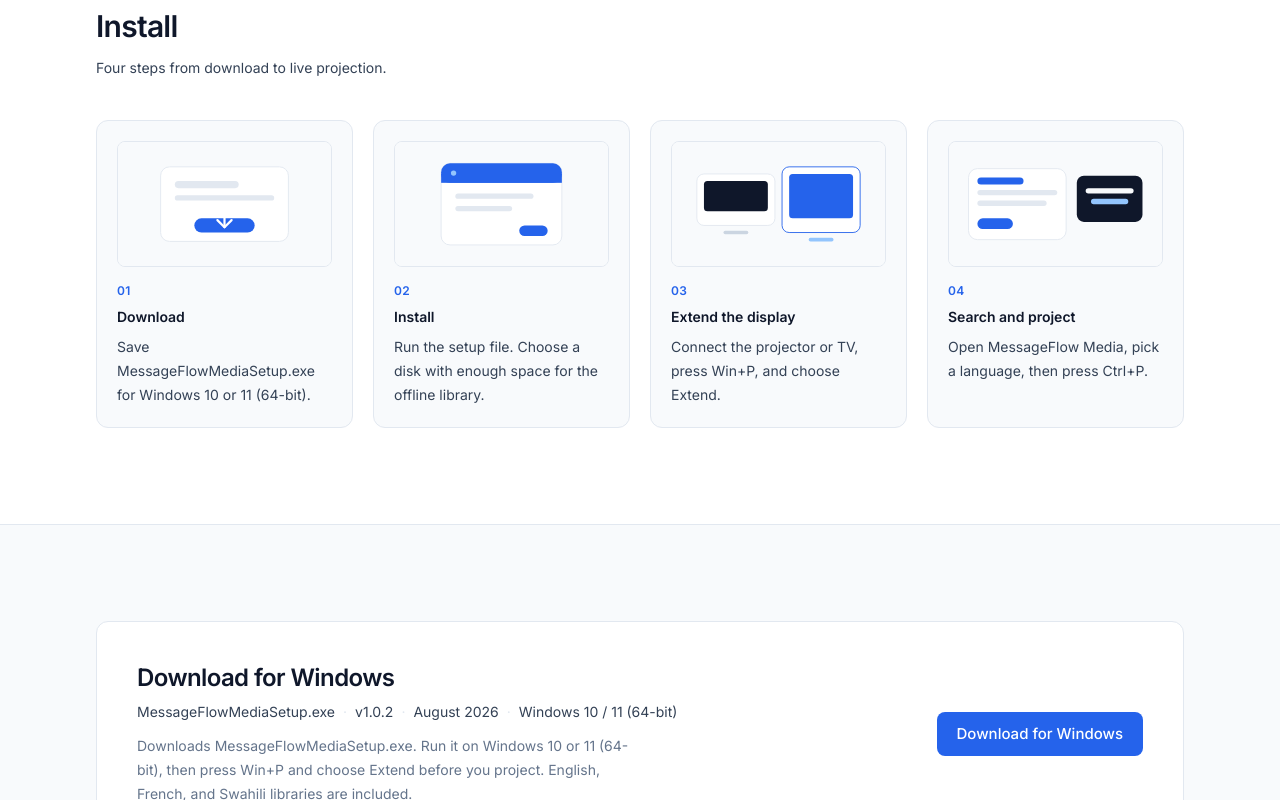
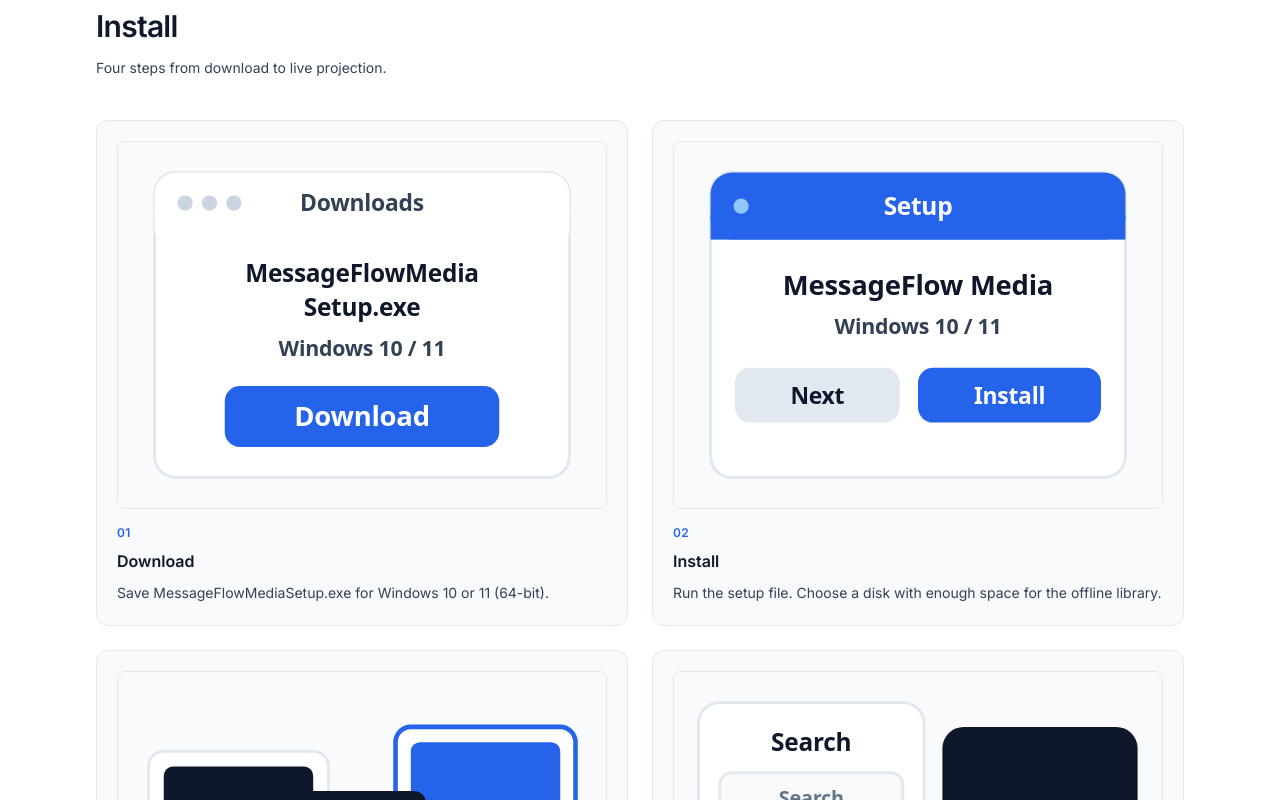
Before and after one commit to josuekb09/messageflow-media, a Next.js app in the folder website/: page / in a window 1280 px wide. Shown: the part 3780-4580 px from the top of the page. Built offline with nearby package versions, Linux system fonts and the light colour scheme; no server answers.

Commit message:
Replace abstract install wireframes with large labeled guides.
Co-authored-by: Cursor <cursoragent@cursor.com>

```diff
--- a/website/components/how-it-works.tsx
+++ b/website/components/how-it-works.tsx
@@ -4,6 +4,18 @@ import type { ReactNode } from "react";
 import { useI18n } from "@/components/language-provider";
 
 const icons = [DownloadGuide, InstallGuide, ExtendGuide, ProjectGuide] as const;
+
+type GuideLabels = {
+  primary: string;
+  secondary: string;
+  action: string;
+  badge: string;
+};
+
+type GuideProps = {
+  title: string;
+  labels: GuideLabels;
+};
 
 export function HowItWorks() {
   const { t } = useI18n();
@@ -17,7 +29,7 @@ export function HowItWorks() {
         <p className="mt-3 max-w-2xl text-sm leading-6 text-ink-secondary">
           {t.install.lead}
         </p>
-        <ol className="mt-10 grid gap-5 sm:grid-cols-2 lg:grid-cols-4">
+        <ol className="mt-10 grid gap-6 sm:grid-cols-2">
           {t.install.steps.map((step, index) => {
             const Icon = icons[index] ?? DownloadGuide;
             return (
@@ -26,12 +38,14 @@ export function HowItWorks() {
                 className="rounded-xl border border-line bg-page p-5"
               >
                 <div className="overflow-hidden rounded-lg border border-line bg-white">
-                  <Icon />
+                  <Icon title={step.title} labels={step.labels} />
                 </div>
                 <p className="mt-4 text-xs font-semibold tracking-wide text-brand">
                   {step.n}
                 </p>
-                <p className="mt-2 text-sm font-semibold text-ink">{step.title}</p>
+                <p className="mt-2 text-base font-semibold text-ink">
+                  {step.title}
+                </p>
                 <p className="mt-2 text-sm leading-6 text-ink-secondary">
                   {step.body}
                 </p>
@@ -44,73 +58,342 @@ export function HowItWorks() {
   );
 }
 
-function GuideFrame({ children }: { children: ReactNode }) {
+function GuideFrame({
+  title,
+  children,
+}: {
+  title: string;
+  children: ReactNode;
+}) {
   return (
-    <svg viewBox="0 0 240 140" className="h-auto w-full" aria-hidden="true">
-      <rect width="240" height="140" fill="#F8FAFC" />
-      {children}
+    <svg
+      viewBox="0 0 320 240"
+      className="h-auto w-full min-h-[200px] sm:min-h-[220px]"
+      role="img"
+      aria-label={title}
+    >
+      <rect width="320" height="240" fill="#F8FAFC" />
+      <g
+        fontFamily="ui-sans-serif, system-ui, Segoe UI, sans-serif"
+        letterSpacing="-0.01em"
+      >
+        {children}
+      </g>
     </svg>
   );
 }
 
-function DownloadGuide() {
+function DownloadGuide({ title, labels }: GuideProps) {
   return (
-    <GuideFrame>
-      <rect x="48" y="28" width="144" height="84" rx="10" fill="#fff" stroke="#E2E8F0" />
-      <rect x="64" y="44" width="72" height="8" rx="4" fill="#E2E8F0" />
-      <rect x="64" y="60" width="112" height="6" rx="3" fill="#E2E8F0" />
-      <rect x="86" y="86" width="68" height="16" rx="8" fill="#2563EB" />
-      <path d="M120 74v22" stroke="#fff" strokeWidth="2.5" strokeLinecap="round" />
-      <path
-        d="M112 88l8 8 8-8"
-        fill="none"
-        stroke="#fff"
-        strokeWidth="2.5"
-        strokeLinecap="round"
-        strokeLinejoin="round"
+    <GuideFrame title={title}>
+      <rect
+        x="24"
+        y="20"
+        width="272"
+        height="200"
+        rx="14"
+        fill="#fff"
+        stroke="#E2E8F0"
+        strokeWidth="2"
       />
+      <rect x="24" y="20" width="272" height="40" rx="14" fill="#fff" />
+      <rect x="24" y="44" width="272" height="16" fill="#fff" />
+      <circle cx="44" cy="40" r="5" fill="#CBD5E1" />
+      <circle cx="60" cy="40" r="5" fill="#CBD5E1" />
+      <circle cx="76" cy="40" r="5" fill="#CBD5E1" />
+      <text
+        x="160"
+        y="45"
+        textAnchor="middle"
+        fontSize="15"
+        fontWeight="700"
+        fill="#334155"
+      >
+        {labels.badge}
+      </text>
+      <text
+        x="160"
+        y="92"
+        textAnchor="middle"
+        fontSize="16"
+        fontWeight="700"
+        fill="#0F172A"
+      >
+        MessageFlowMedia
+      </text>
+      <text
+        x="160"
+        y="114"
+        textAnchor="middle"
+        fontSize="16"
+        fontWeight="700"
+        fill="#0F172A"
+      >
+        Setup.exe
+      </text>
+      <text
+        x="160"
+        y="140"
+        textAnchor="middle"
+        fontSize="14"
+        fontWeight="600"
+        fill="#334155"
+      >
+        {labels.secondary}
+      </text>
+      <rect x="70" y="160" width="180" height="40" rx="10" fill="#2563EB" />
+      <text
+        x="160"
+        y="186"
+        textAnchor="middle"
+        fontSize="18"
+        fontWeight="700"
+        fill="#fff"
+      >
+        {labels.action}
+      </text>
     </GuideFrame>
   );
 }
 
-function InstallGuide() {
+function InstallGuide({ title, labels }: GuideProps) {
   return (
-    <GuideFrame>
-      <rect x="52" y="24" width="136" height="92" rx="10" fill="#fff" stroke="#E2E8F0" />
-      <rect x="52" y="24" width="136" height="22" rx="10" fill="#2563EB" />
-      <rect x="52" y="36" width="136" height="10" fill="#2563EB" />
-      <circle cx="66" cy="35" r="3" fill="#93C5FD" />
-      <rect x="68" y="58" width="88" height="6" rx="3" fill="#E2E8F0" />
-      <rect x="68" y="72" width="64" height="6" rx="3" fill="#E2E8F0" />
-      <rect x="140" y="94" width="32" height="12" rx="6" fill="#2563EB" />
+    <GuideFrame title={title}>
+      <rect
+        x="24"
+        y="20"
+        width="272"
+        height="200"
+        rx="14"
+        fill="#fff"
+        stroke="#E2E8F0"
+        strokeWidth="2"
+      />
+      <rect x="24" y="20" width="272" height="44" rx="14" fill="#2563EB" />
+      <rect x="24" y="48" width="272" height="16" fill="#2563EB" />
+      <circle cx="44" cy="42" r="5" fill="#93C5FD" />
+      <text
+        x="160"
+        y="48"
+        textAnchor="middle"
+        fontSize="16"
+        fontWeight="700"
+        fill="#fff"
+      >
+        {labels.secondary}
+      </text>
+      <text
+        x="160"
+        y="100"
+        textAnchor="middle"
+        fontSize="18"
+        fontWeight="700"
+        fill="#0F172A"
+      >
+        {labels.primary}
+      </text>
+      <text
+        x="160"
+        y="126"
+        textAnchor="middle"
+        fontSize="14"
+        fontWeight="600"
+        fill="#334155"
+      >
+        Windows 10 / 11
+      </text>
+      <rect x="40" y="148" width="108" height="36" rx="10" fill="#E2E8F0" />
+      <text
+        x="94"
+        y="172"
+        textAnchor="middle"
+        fontSize="15"
+        fontWeight="700"
+        fill="#0F172A"
+      >
+        {labels.badge}
+      </text>
+      <rect x="160" y="148" width="120" height="36" rx="10" fill="#2563EB" />
+      <text
+        x="220"
+        y="172"
+        textAnchor="middle"
+        fontSize="15"
+        fontWeight="700"
+        fill="#fff"
+      >
+        {labels.action}
+      </text>
     </GuideFrame>
   );
 }
 
-function ExtendGuide() {
+function ExtendGuide({ title, labels }: GuideProps) {
   return (
-    <GuideFrame>
-      <rect x="28" y="36" width="88" height="58" rx="8" fill="#fff" stroke="#E2E8F0" />
-      <rect x="36" y="44" width="72" height="34" rx="4" fill="#0F172A" />
-      <rect x="124" y="28" width="88" height="74" rx="8" fill="#fff" stroke="#2563EB" />
-      <rect x="132" y="36" width="72" height="50" rx="4" fill="#2563EB" />
-      <rect x="58" y="100" width="28" height="4" rx="2" fill="#CBD5E1" />
-      <rect x="154" y="108" width="28" height="4" rx="2" fill="#93C5FD" />
+    <GuideFrame title={title}>
+      <rect
+        x="20"
+        y="52"
+        width="118"
+        height="78"
+        rx="10"
+        fill="#fff"
+        stroke="#E2E8F0"
+        strokeWidth="2"
+      />
+      <rect x="30" y="62" width="98" height="50" rx="6" fill="#0F172A" />
+      <rect x="58" y="130" width="42" height="8" rx="2" fill="#CBD5E1" />
+      <text
+        x="79"
+        y="164"
+        textAnchor="middle"
+        fontSize="16"
+        fontWeight="700"
+        fill="#0F172A"
+      >
+        {labels.primary}
+      </text>
+      <rect
+        x="182"
+        y="36"
+        width="118"
+        height="94"
+        rx="10"
+        fill="#fff"
+        stroke="#2563EB"
+        strokeWidth="3"
+      />
+      <rect x="192" y="46" width="98" height="66" rx="6" fill="#2563EB" />
+      <rect x="220" y="130" width="42" height="8" rx="2" fill="#93C5FD" />
+      <text
+        x="241"
+        y="164"
+        textAnchor="middle"
+        fontSize="16"
+        fontWeight="700"
+        fill="#0F172A"
+      >
+        {labels.secondary}
+      </text>
+      <rect x="118" y="78" width="84" height="28" rx="8" fill="#0F172A" />
+      <text
+        x="160"
+        y="97"
+        textAnchor="middle"
+        fontSize="14"
+        fontWeight="700"
+        fill="#fff"
+      >
+        {labels.badge}
+      </text>
+      <rect x="94" y="184" width="132" height="36" rx="10" fill="#2563EB" />
+      <text
+        x="160"
+        y="208"
+        textAnchor="middle"
+        fontSize="18"
+        fontWeight="700"
+        fill="#fff"
+      >
+        {labels.action}
+      </text>
     </GuideFrame>
   );
 }
 
-function ProjectGuide() {
+function ProjectGuide({ title, labels }: GuideProps) {
   return (
-    <GuideFrame>
-      <rect x="22" y="30" width="110" height="80" rx="10" fill="#fff" stroke="#E2E8F0" />
-      <rect x="32" y="40" width="52" height="8" rx="4" fill="#2563EB" />
-      <rect x="32" y="54" width="90" height="6" rx="3" fill="#E2E8F0" />
-      <rect x="32" y="66" width="78" height="6" rx="3" fill="#E2E8F0" />
-      <rect x="32" y="86" width="40" height="12" rx="6" fill="#2563EB" />
-      <rect x="144" y="38" width="74" height="52" rx="8" fill="#0F172A" />
-      <rect x="154" y="52" width="54" height="6" rx="3" fill="#F8FAFC" />
-      <rect x="160" y="64" width="42" height="6" rx="3" fill="#93C5FD" />
+    <GuideFrame title={title}>
+      <rect
+        x="16"
+        y="20"
+        width="148"
+        height="200"
+        rx="14"
+        fill="#fff"
+        stroke="#E2E8F0"
+        strokeWidth="2"
+      />
+      <text
+        x="90"
+        y="52"
+        textAnchor="middle"
+        fontSize="16"
+        fontWeight="700"
+        fill="#0F172A"
+      >
+        {labels.primary}
+      </text>
+      <rect
+        x="30"
+        y="66"
+        width="120"
+        height="32"
+        rx="8"
+        fill="#F8FAFC"
+        stroke="#E2E8F0"
+        strokeWidth="2"
+      />
+      <text
+        x="90"
+        y="87"
+        textAnchor="middle"
+        fontSize="13"
+        fontWeight="600"
+        fill="#64748B"
+      >
+        {labels.primary}
+      </text>
+      <rect x="30" y="112" width="120" height="36" rx="10" fill="#2563EB" />
+      <text
+        x="90"
+        y="136"
+        textAnchor="middle"
+        fontSize="15"
+        fontWeight="700"
+        fill="#fff"
+      >
+        {labels.action}
+      </text>
+      <rect x="42" y="164" width="96" height="28" rx="8" fill="#0F172A" />
+      <text
+        x="90"
+        y="183"
+        textAnchor="middle"
+        fontSize="14"
+        fontWeight="700"
+        fill="#fff"
+      >
+        {labels.badge}
+      </text>
+      <rect
+        x="176"
+        y="36"
+        width="128"
+        height="168"
+        rx="14"
+        fill="#0F172A"
+      />
+      <text
+        x="240"
+        y="118"
+        textAnchor="middle"
+        fontSize="18"
+        fontWeight="700"
+        fill="#F8FAFC"
+      >
+        {labels.secondary}
+      </text>
+      <text
+        x="240"
+        y="144"
+        textAnchor="middle"
+        fontSize="13"
+        fontWeight="600"
+        fill="#93C5FD"
+      >
+        {labels.action}
+      </text>
     </GuideFrame>
   );
 }
--- a/website/lib/i18n.ts
+++ b/website/lib/i18n.ts
@@ -65,7 +65,17 @@ export type Dictionary = {
   install: {
     title: string;
     lead: string;
-    steps: { n: string; title: string; body: string }[];
+    steps: {
+      n: string;
+      title: string;
+      body: string;
+      labels: {
+        primary: string;
+        secondary: string;
+        action: string;
+        badge: string;
+      };
+    }[];
   };
   footer: {
     blurb: string;
@@ -147,10 +157,50 @@ export const dictionaries: Record<Locale, Dictionary> = {
       title: "Install",
       lead: "Four steps from download to live projection.",
       steps: [
-        { n: "01", title: "Download", body: "Save MessageFlowMediaSetup.exe for Windows 10 or 11 (64-bit)." },
-        { n: "02", title: "Install", body: "Run the setup file. Choose a disk with enough space for the offline library." },
-        { n: "03", title: "Extend the display", body: "Connect the projector or TV, press Win+P, and choose Extend." },
-        { n: "04", title: "Search and project", body: "Open MessageFlow Media, pick a language, then press Ctrl+P." },
+        {
+          n: "01",
+          title: "Download",
+          body: "Save MessageFlowMediaSetup.exe for Windows 10 or 11 (64-bit).",
+          labels: {
+            primary: "MessageFlowMediaSetup.exe",
+            secondary: "Windows 10 / 11",
+            action: "Download",
+            badge: "Downloads",
+          },
+        },
+        {
+          n: "02",
+          title: "Install",
+          body: "Run the setup file. Choose a disk with enough space for the offline library.",
+          labels: {
+            primary: "MessageFlow Media",
+            secondary: "Setup",
+            action: "Install",
+            badge: "Next",
+          },
+        },
+        {
+          n: "03",
+          title: "Extend the display",
+          body: "Connect the projector or TV, press Win+P, and choose Extend.",
+          labels: {
+            primary: "Laptop",
+            secondary: "Projector",
+            action: "Extend",
+            badge: "Win+P",
+          },
+        },
+        {
+          n: "04",
+          title: "Search and project",
+          body: "Open MessageFlow Media, pick a language, then press Ctrl+P.",
+          labels: {
+            primary: "Search",
+            secondary: "Screen",
+            action: "Project",
+            badge: "Ctrl+P",
+          },
+        },
       ],
     },
     footer: {
@@ -231,10 +281,50 @@ export const dictionaries: Record<Locale, Dictionary> = {
       title: "Installation",
       lead: "Quatre étapes, du téléchargement à la projection.",
       steps: [
-        { n: "01", title: "Télécharger", body: "Enregistrez MessageFlowMediaSetup.exe pour Windows 10 ou 11 (64 bits)." },
-        { n: "02", title: "Installer", body: "Exécutez le fichier. Choisissez un disque avec assez d'espace pour la bibliothèque hors ligne." },
-        { n: "03", title: "Étendre l'écran", body: "Branchez le projecteur ou le téléviseur, appuyez sur Win+P, puis choisissez Étendre." },
-        { n: "04", title: "Rechercher et projeter", body: "Ouvrez MessageFlow Media, choisissez la langue, puis appuyez sur Ctrl+P." },
+        {
+          n: "01",
+          title: "Télécharger",
+          body: "Enregistrez MessageFlowMediaSetup.exe pour Windows 10 ou 11 (64 bits).",
+          labels: {
+            primary: "MessageFlowMediaSetup.exe",
+            secondary: "Windows 10 / 11",
+            action: "Télécharger",
+            badge: "Fichier",
+          },
+        },
+        {
+          n: "02",
+          title: "Installer",
+          body: "Exécutez le fichier. Choisissez un disque avec assez d'espace pour la bibliothèque hors ligne.",
+          labels: {
+            primary: "MessageFlow Media",
+            secondary: "Installation",
+            action: "Installer",
+            badge: "Suivant",
+          },
+        },
+        {
+          n: "03",
+          title: "Étendre l'écran",
+          body: "Branchez le projecteur ou le téléviseur, appuyez sur Win+P, puis choisissez Étendre.",
+          labels: {
+            primary: "PC",
+            secondary: "Projecteur",
+            action: "Étendre",
+            badge: "Win+P",
+          },
+        },
+        {
+          n: "04",
+          title: "Rechercher et projeter",
+          body: "Ouvrez MessageFlow Media, choisissez la langue, puis appuyez sur Ctrl+P.",
+          labels: {
+            primary: "Rechercher",
+            secondary: "Écran",
+            action: "Projeter",
+            badge: "Ctrl+P",
+          },
+        },
       ],
     },
     footer: {
@@ -315,10 +405,50 @@ export const dictionaries: Record<Locale, Dictionary> = {
       title: "Sakinisha",
       lead: "Hatua nne kutoka kupakua hadi kuonyesha.",
       steps: [
-        { n: "01", title: "Pakua", body: "Hifadhi MessageFlowMediaSetup.exe kwa Windows 10 au 11 (biti 64)." },
-        { n: "02", title: "Sakinisha", body: "Fungua faili ya setup. Chagua diski yenye nafasi ya kutosha kwa maktaba nje ya mtandao." },
-        { n: "03", title: "Panua skrini", body: "Unganisha projekta au TV, bonyeza Win+P, kisha chagua Extend." },
-        { n: "04", title: "Tafuta na uonyeshe", body: "Fungua MessageFlow Media, chagua lugha, kisha bonyeza Ctrl+P." },
+        {
+          n: "01",
+          title: "Pakua",
+          body: "Hifadhi MessageFlowMediaSetup.exe kwa Windows 10 au 11 (biti 64).",
+          labels: {
+            primary: "MessageFlowMediaSetup.exe",
+            secondary: "Windows 10 / 11",
+            action: "Pakua",
+            badge: "Faili",
+          },
+        },
+        {
+          n: "02",
+          title: "Sakinisha",
+          body: "Fungua faili ya setup. Chagua diski yenye nafasi ya kutosha kwa maktaba nje ya mtandao.",
+          labels: {
+            primary: "MessageFlow Media",
+            secondary: "Usakinishaji",
+            action: "Sakinisha",
+            badge: "Ifuatayo",
+          },
+        },
+        {
+          n: "03",
+          title: "Panua skrini",
+          body: "Unganisha projekta au TV, bonyeza Win+P, kisha chagua Extend.",
+          labels: {
+            primary: "Kompyuta",
+            secondary: "Projekta",
+            action: "Panua",
+            badge: "Win+P",
+          },
+        },
+        {
+          n: "04",
+          title: "Tafuta na uonyeshe",
+          body: "Fungua MessageFlow Media, chagua lugha, kisha bonyeza Ctrl+P.",
+          labels: {
+            primary: "Tafuta",
+            secondary: "Skrini",
+            action: "Onyesha",
+            badge: "Ctrl+P",
+          },
+        },
       ],
     },
     footer: {
```
